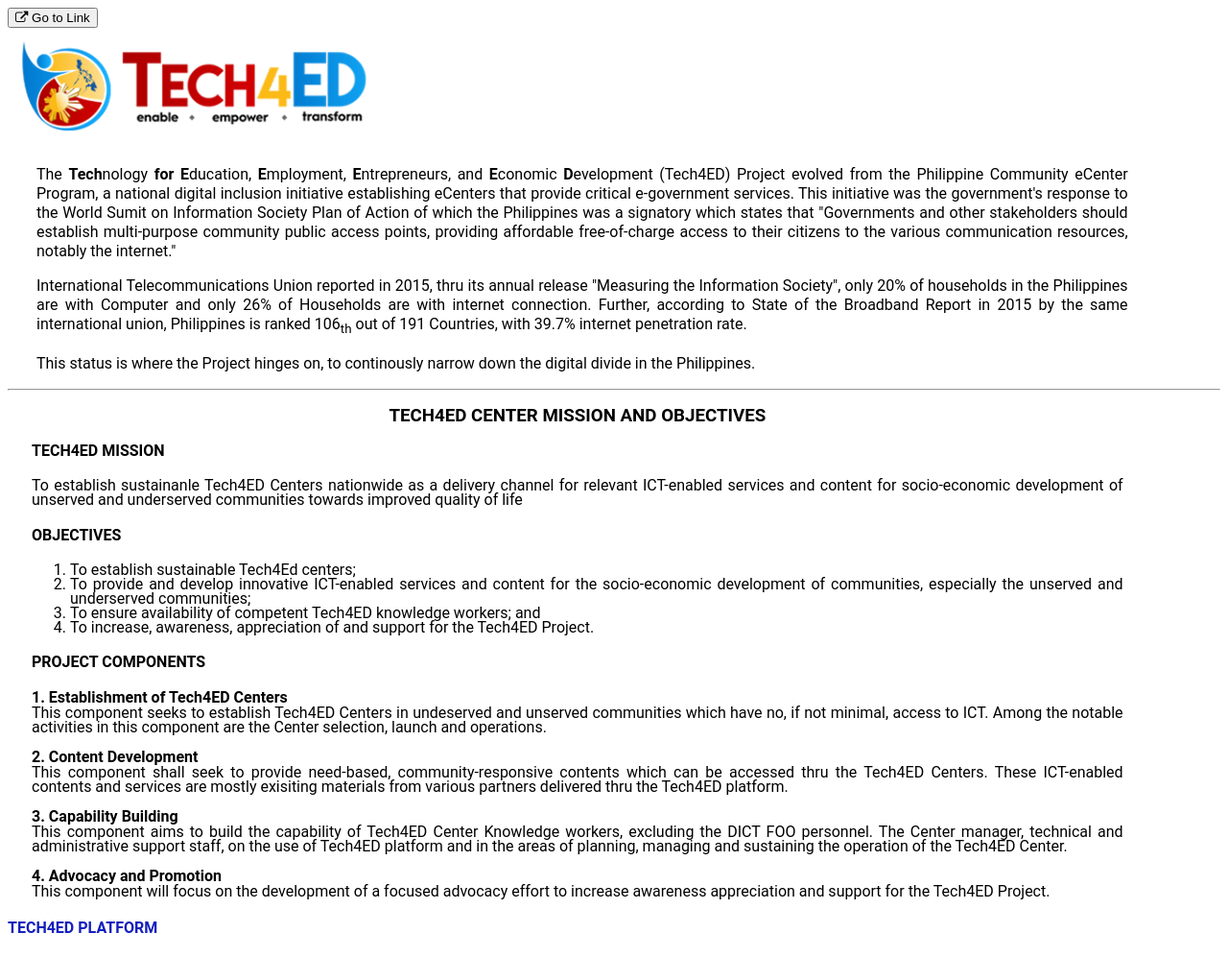
After one commit to dost8/infokiosk, a PHP site: page /portals/tech4ed-desc.php in a window 1280 px wide. The commit adds this page. Shown: the whole page at 96% size. Run offline with PHP 8.4, Linux system fonts and the light colour scheme.

Commit message:
create tech4ed-desc and minor adjustments

```diff
--- a/portals/index.php
+++ b/portals/index.php
@@ -28,7 +28,7 @@
      <?php endforeach ?>
     </div>
     <div class="col-md-1"></div>
-    <div class="col-md-6" id="link-desc" style="height:90%;">
+    <div class="col-md-6" id="link-desc" style="height:90%;overflow-y:auto;">
 
     </div>
   </div>
--- a/portals/one expert-desc.php
+++ b/portals/one expert-desc.php
@@ -1,4 +1,4 @@
-<div class="" style="background:white;height:inherit;border-radius:5px;font-family:roboto;">
+<div class="" style="background:white;height:initial;border-radius:5px;font-family:roboto;">
   <link rel="stylesheet" href="css/font-awesome.min.css">
    <a href="https://oneexpert.gov.ph/visitors/login_required" target="_blank" style="position:absolute;">
     <button class="btn btn-info" type="button" name="button"><i class="fa fa-external-link"></i> Go to Link</button>
--- a/portals/one store-desc.php
+++ b/portals/one store-desc.php
@@ -5,7 +5,7 @@
   </a>
   <img src="images/clipart/one store.png" style="position:static;margin-left:36%;height:26.3%;">
   <h1 style="text-align:center">OneSTore.ph</h1>
-  <div class="col-lg-12 container" style="text-align:justify;margin-left:15px;width:94%;">
+  <div class="col-lg-12 container" style="text-align:justify;margin-left:15px;width:94%;padding-left:0px 0px 10px 10px">
     <section class="row row0 ">
       <div class="">
         <p>oneSTore.ph is an E-commerce Web Application that opearats nationwide and caters primarily to Philippine consumers. oneSTore helps the Department of Science and Technology's assisted MSMEs widen the scope of their target market. It can help deliver economic growth and increase business opporunities. oneSTore provides customers with an effortless shopping experience and  retailers with simple and direct access to the largest customer base in the Philippines.</p>
@@ -31,6 +31,7 @@
         background: white;
         color: black;
         height: 160px;
+        padding-top: 10px;
       }
     </style>
     <section class="row row1">
--- /dev/null
+++ b/portals/tech4ed-desc.php
@@ -0,0 +1,57 @@
+<link rel="stylesheet" href="css/font-awesome.min.css">
+<div class="" style="background:white;height:initial;border-radius:5px;font-family:roboto;">
+  <a href="http://www.tech4ed.gov.ph" target="_blank" style="position:absolute;">
+   <button class="btn btn-info" type="button" name="button"><i class="fa fa-external-link"></i> Go to Link</button>
+  </a>
+  <div class="row" style="margin-left:5px;">
+    <img src="images/clipart/tech4ed-h.png" alt="" style="height:94px;margin-top:35px;">
+  </div>
+<br>
+  <section class="row row0" >
+    <div class=""style="line-height:20px;margin-left:30px;width:90%;text-align:justify">
+      <p>The <b>Tech</b>nology <b>for E</b>ducation, <b>E</b>mployment, <b>E</b>ntrepreneurs, and <b>E</b>conomic <b>D</b>evelopment (Tech4ED) Project evolved from the Philippine Community eCenter Program, a national digital inclusion initiative establishing eCenters that provide critical e-government services. This initiative was the government's response to the World Sumit on Information Society Plan of Action of which the Philippines was a signatory which states that "Governments and other stakeholders should establish multi-purpose community public access points, providing affordable free-of-charge access to their citizens to the various communication resources, notably the internet."</p>
+      <p>International Telecommunications Union reported in 2015, thru its annual release "Measuring the Information Society", only 20% of households in the Philippines are with Computer and only 26% of Households are with internet connection. Further, according to State of the Broadband Report in 2015 by the same international union, Philippines is ranked 106<sub>th</sub> out of 191 Countries, with 39.7% internet penetration rate.</p>
+      <p>This status is where the Project hinges on, to continously narrow down the digital divide in the Philippines.</p>
+    </div>
+  </section>
+  <hr>
+
+  <section style="line-height:15px;margin-left:25px;width:90%;text-align:justify">
+    <div>
+      <h3 style="font-weight:bold;text-align:Center">TECH4ED CENTER MISSION AND OBJECTIVES</h3>
+      <h4 style="font-weight:bold">TECH4ED MISSION</h4>
+      <p>To establish sustainanle Tech4ED Centers nationwide as a delivery channel for relevant ICT-enabled services and content for socio-economic development of unserved and underserved communities towards improved quality of life</p>
+    </div>
+
+    <div class="">
+      <h4 style="font-weight:bold">OBJECTIVES</h4>
+      <ol>
+        <li>To establish sustainable Tech4Ed centers;</li>
+        <li>To provide and develop innovative ICT-enabled services and content for the socio-economic development of communities, especially the unserved and underserved communities;</li>
+        <li>To ensure availability of competent Tech4ED knowledge workers; and</li>
+        <li>To increase, awareness, appreciation of and support for the Tech4ED Project.</li>
+      </ol>
+    </div>
+
+    <div class="">
+      <h4 style="font-weight:bold">PROJECT COMPONENTS</h4>
+      <p><b>1. Establishment of Tech4ED Centers</b></p>
+      <p style="margin-top:-15px">This component seeks to establish Tech4ED Centers in undeserved and unserved communities which have no, if not minimal, access to ICT. Among the notable activities in this component are the Center selection, launch and operations.</p>
+
+      <p><b>2. Content Development</b></p>
+      <p style="margin-top:-15px">This component shall seek to provide need-based, community-responsive contents which can be accessed thru the Tech4ED Centers. These ICT-enabled contents and services are mostly exisiting materials from various partners delivered thru the Tech4ED platform.</p>
+
+      <p><b>3. Capability Building</b></p>
+      <p style="margin-top:-15px">This component aims to build the capability of Tech4ED Center Knowledge workers, excluding the DICT FOO personnel. The Center manager, technical and administrative support staff, on the use of Tech4ED platform and in the areas of planning, managing and sustaining the operation of the Tech4ED Center.</p>
+
+      <p><b>4. Advocacy and Promotion</b></p>
+      <p style="margin-top:-15px">This component will focus on the development of a focused advocacy effort to increase awareness appreciation and support for the Tech4ED Project.</p>
+    </div>
+  </section>
+    <div class="">
+      <h4 style="color:rgb(19, 31, 189);font-weight:bold">TECH4ED PLATFORM</h4>
+    </div>
+  <section>
+
+  </section>
+</div>
```
Also changed, not shown: js/master.js (+15 -0 lines), portals/one lab-desc.php (+34 -5 lines), images/Clipart/calibration1.png (added), images/Clipart/calibration2.PNG (added), images/Clipart/chemical1.png (added), images/Clipart/chemical2.PNG (added), images/Clipart/micro1.png (added), images/Clipart/micro2.PNG (added), images/Clipart/physical1.png (added), images/Clipart/physical2.PNG (added), images/Clipart/radiological1.png (added), images/Clipart/radiological2.PNG (added), images/Clipart/tech4ed-h.png (added).
